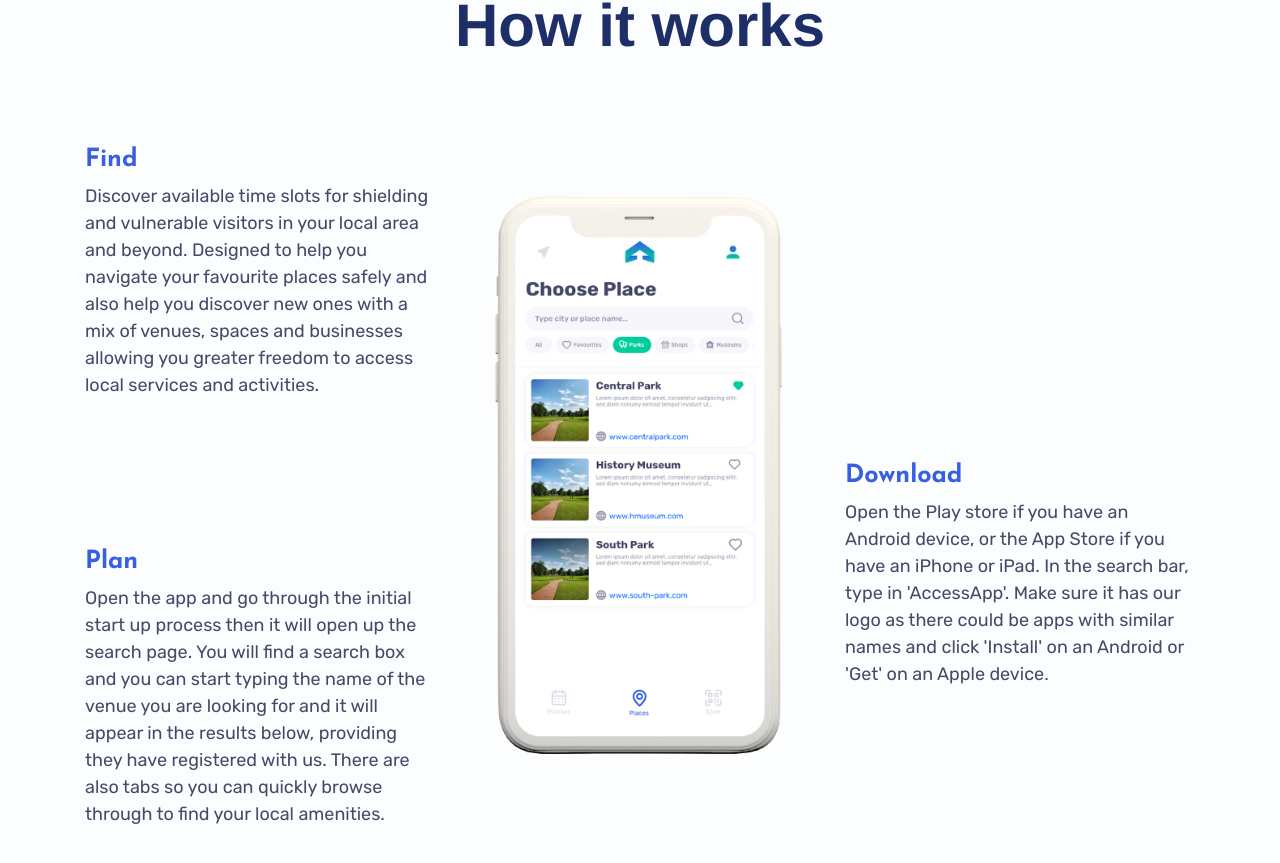
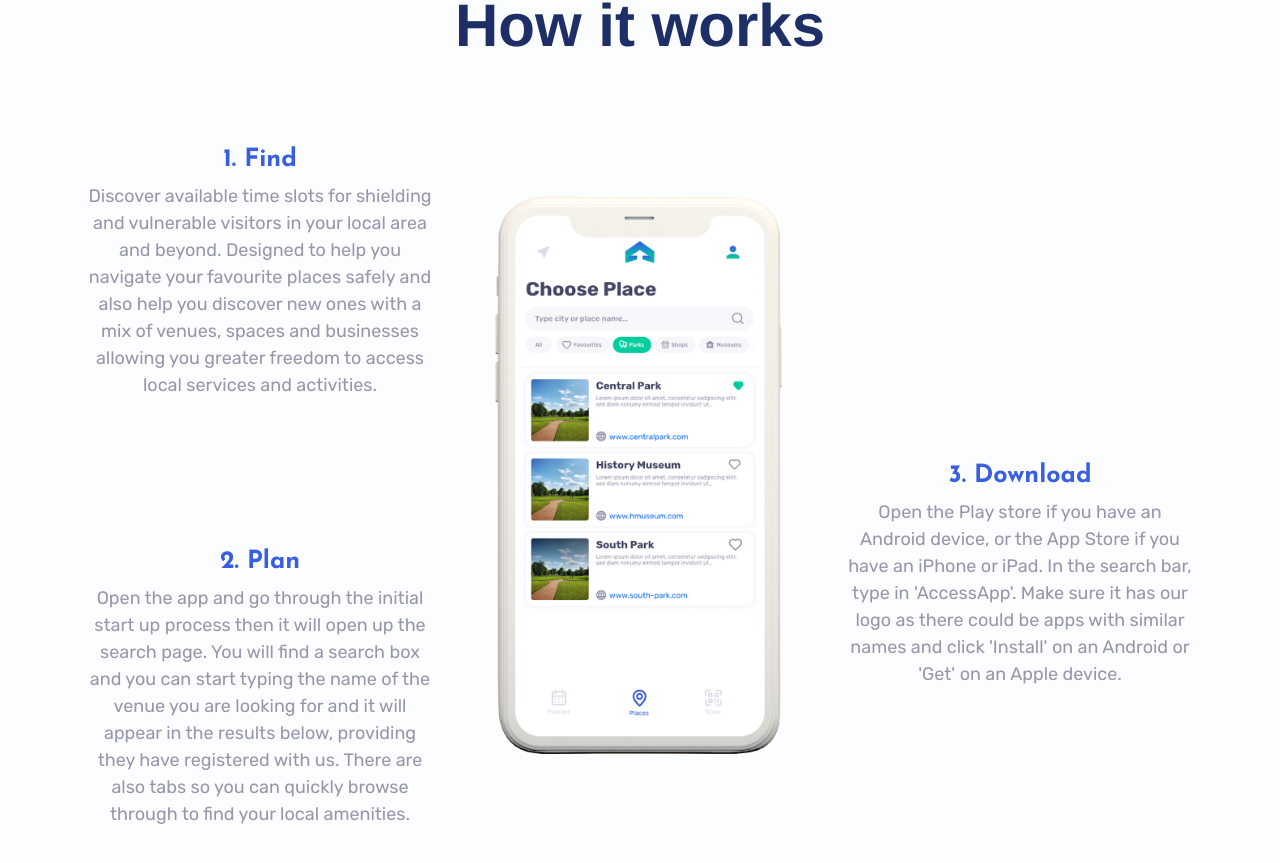
Before and after one commit to openaccessapp/www, a Vue app: page /en in a window 1280 px wide. Shown: the part 1060-1923 px from the top of the page. Built offline with nearby package versions, Linux system fonts and the light colour scheme.

Commit message:
HowItWorks text changes

```diff
--- a/content/EN/how-it-works.yaml
+++ b/content/EN/how-it-works.yaml
@@ -1,9 +1,9 @@
 title: How it works
 sections:
-  - title: Find
+  - title: 1. Find
     text: Discover available time slots for shielding and vulnerable visitors in your local area and beyond. Designed to help you navigate your favourite places safely and also help you discover new ones with a mix of venues, spaces and businesses allowing you greater freedom to access local services and activities.
-  - title: Plan
+  - title: 2. Plan
     text: Open the app and go through the initial start up process then it will open up the search page. You will find a search box and you can start typing the name of the venue you are looking for and it will appear in the results below, providing they have registered with us. There are also tabs so you can quickly browse through to find your local amenities.
-  - title: Download
+  - title: 3. Download
     text: Open the Play store if you have an Android device, or the App Store if you have an iPhone or iPad. In the search bar, type in 'AccessApp'. Make sure it has our logo as there could be apps with similar names and click 'Install' on an Android or 'Get' on an Apple device.
 video-link: "https://www.youtube.com/embed/BWwDfLNz4Cc"
--- a/src/components/HowItWorks.vue
+++ b/src/components/HowItWorks.vue
@@ -111,11 +111,11 @@ export default {
       .text {
         font-family: $font__descriptions;
         font-size: 18px;
-        color: #474a67;
+        color: #9597ac;
       }
       p,
       h3 {
-        text-align: left;
+        text-align: center;
       }
     }
     h2,
```
